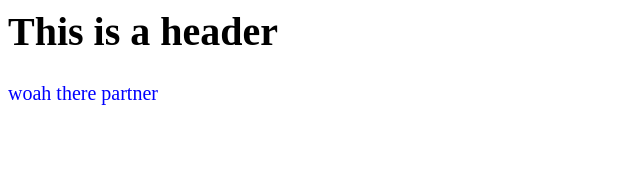
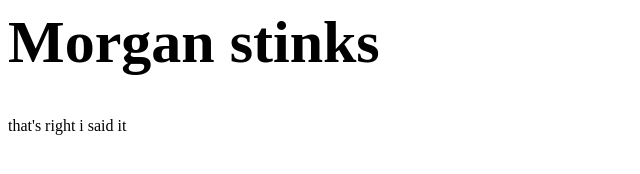
Before and after one commit to A-J-S/A-J-S.github.io, a plain HTML site: page index.html in a window 1280 px wide. Shown: the whole page, without its empty margins (0-640 px from the left). Drawn offline with Linux system fonts and the light colour scheme.

Commit message:
testing title

```diff
--- a/index.html
+++ b/index.html
@@ -1,3 +1,3 @@
 <title> yo </title>
-<h1 style="font-size:40px;"><strong>This is a header</strong></h1>
-  <p style="color:blue; font-size:20px;"> woah there partner</p>
+<h1 style="font-size:60px;"><strong>Morgan stinks</strong></h1>
+  <p style="background-color:"DarkSalmon"; font-size:20px;"> that's right i said it</p>
```
